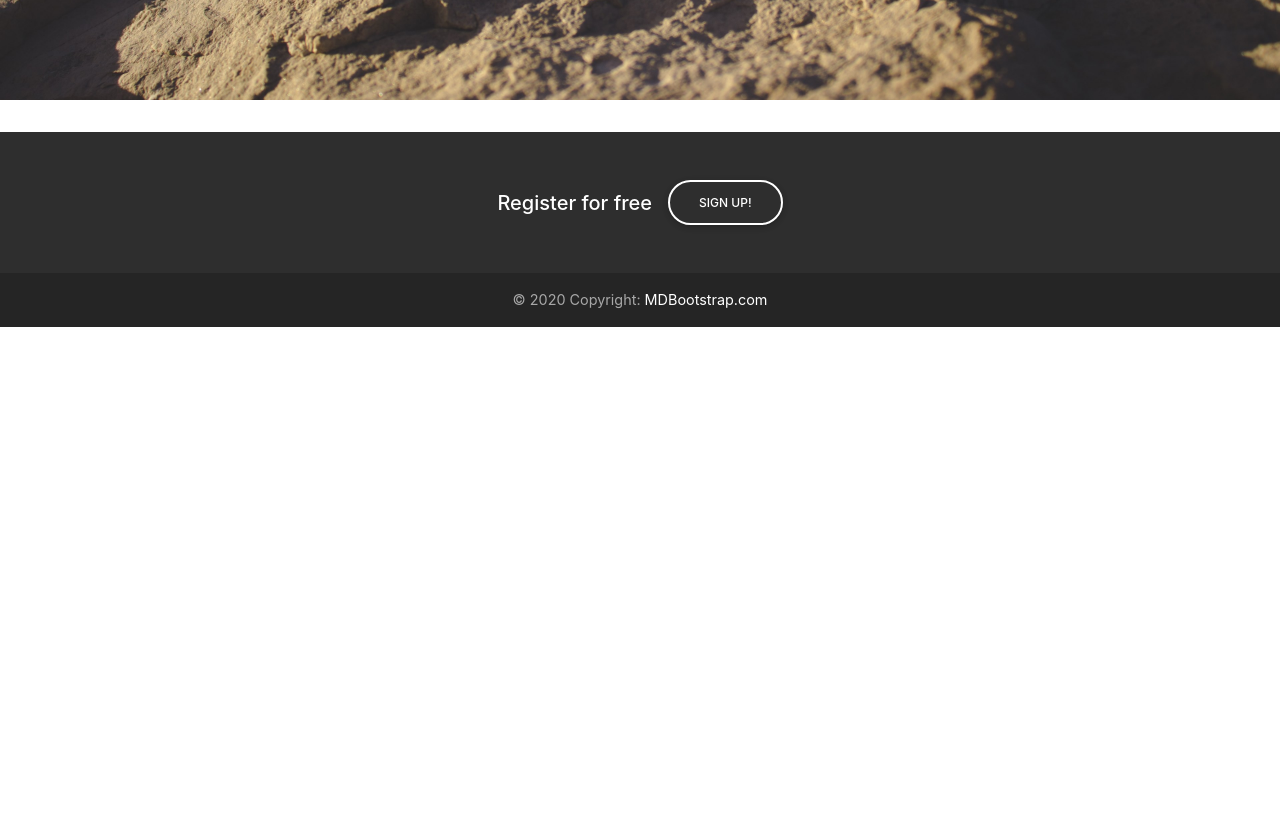
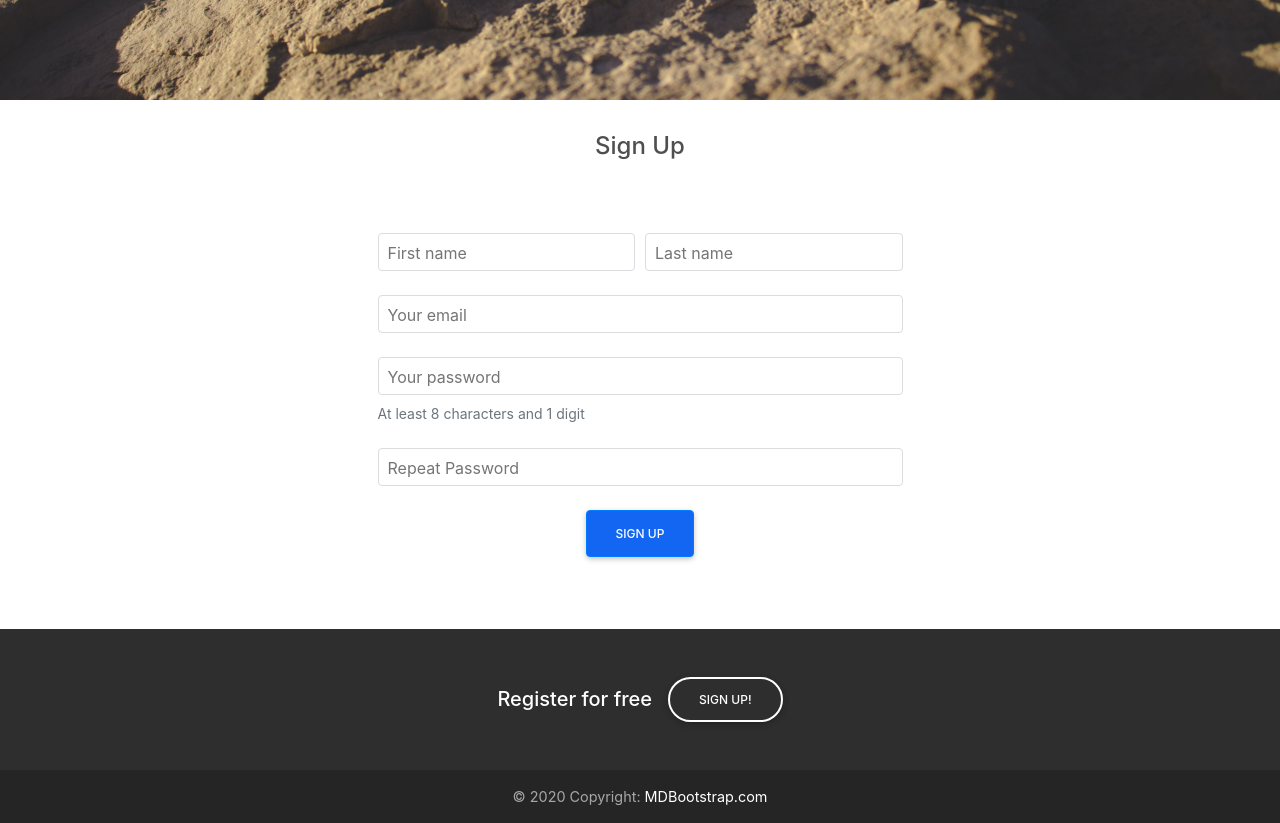
Before and after one commit to tsankovelichkov/shineglass, a React (Create React App) app: page /sign-up in a window 1280 px wide. Shown: the part 500-1323 px from the top of the page. Before the commit the page ends 827 px from the top, so only its background shows below. Built offline with nearby package versions, Linux system fonts and the light colour scheme; the HTML template or start-up script is replaced by a standard one.

Commit message:
creating SignUp Component

```diff
--- a/public/index.html
+++ b/public/index.html
@@ -58,9 +58,10 @@
   <!-- Bootstrap core JavaScript -->
   <script type="text/javascript" src="./js/bootstrap.js"></script>
   <!-- MDB core JavaScript -->
+  <script type="text/javascript" src="./js/mdb.ecommerce.min.js"></script>
+  <!-- MDB Ecommerce JavaScript -->
   <script type="text/javascript" src="./js/mdb.min.js"></script>
-  <!-- MDB Ecommerce JavaScript -->
-  <script type="text/javascript" src="./js/mdb.ecommerce.min.js"></script>
+
   <script>
 
   </script>
--- a/src/App.js
+++ b/src/App.js
@@ -7,6 +7,8 @@ import Contact from './components/Contact/Contact';
 import AboutUs from './components/AboutUs/AboutUs';
 import Categories from './components/Categories/Categories';
 import ProductDetails from './components/ProductDetails/ProductDetails';
+import SignUp from './components/SignUp/SignUp';
+
 
 
 
@@ -24,6 +26,7 @@ function App() {
             <Route path="/contact" exact component={Contact}/>
             <Route path="/about-us" exact component={AboutUs}/>
             <Route path="/categories/:category/:gender" exact component={Categories}/>
+            <Route path="/sign-up" exact component={SignUp}/>
           </Switch>
         </div>
       </main>
--- a/src/components/Header/Header.js
+++ b/src/components/Header/Header.js
@@ -34,12 +34,12 @@ const Header = () => {
               </Link>
               </li>
               <li className="nav-item">
-                <Link to="sign-in" className="nav-link waves-effect">
+                <Link to="/sign-in" className="nav-link waves-effect">
                   Sign in
               </Link>
               </li>
               <li className="nav-item pl-2 mb-2 mb-md-0">
-                <Link to="sign-up" type="button"
+                <Link to="/sign-up" type="button"
                   className="btn btn-outline-info btn-md btn-rounded btn-navbar waves-effect waves-light">Sign
                 up</Link>
               </li>
--- a/src/components/ProductDetails/ProductDetails.js
+++ b/src/components/ProductDetails/ProductDetails.js
@@ -1,6 +1,21 @@
 import React from 'react'
+import { useEffect, useState } from "react";
 
-const ProductDetails = () => {
+
+
+const ProductDetails = ({
+    match
+}) => {
+
+    const [specificSunglass, setSpecificSunglass] = useState([])
+
+    useEffect(() => {
+        fetch(`http://localhost:5000/brands/details/${match.params.id}`)
+            .then(res => res.json())
+            .then(res => setSpecificSunglass(res))
+    }, [match.params.id])
+
+
     return (
         <>
             <section class="mb-5">
@@ -16,9 +31,9 @@ const ProductDetails = () => {
 
                                 <div class="col-12 mb-0">
                                     <figure class="view overlay rounded z-depth-1 main-img">
-                                        <a href="https://mdbootstrap.com/img/Photos/Horizontal/E-commerce/Vertical/15a.jpg"
+                                        <a href='/'
                                             data-size="710x823">
-                                            <img alt="DetailsImg" src="https://mdbootstrap.com/img/Photos/Horizontal/E-commerce/Vertical/15a.jpg"
+                                            <img alt="DetailsImg" src={specificSunglass.imageUrlDetailsPage}
                                                 class="img-fluid z-depth-1" />
                                         </a>
                                     </figure>
@@ -30,26 +45,52 @@ const ProductDetails = () => {
 
                     <div class="col-md-6">
 
-                        <h5>Fantasy T-shirt</h5>
-                        <p class="mb-2 text-muted text-uppercase small">Shirts</p>
-                        <p><span class="mr-1"><strong>$12.99</strong></span></p>
-                        <p class="pt-1">Lorem ipsum dolor sit amet consectetur adipisicing elit. Numquam, sapiente illo. Sit
-                        error voluptas repellat rerum quidem, soluta enim perferendis voluptates laboriosam. Distinctio,
-        officia quis dolore quos sapiente tempore alias.</p>
+                        <h5>{specificSunglass.name}</h5>
+                        <p class="mb-2 text-muted text-uppercase small">{specificSunglass.model}</p>
+                        <p><span class="mr-1"><strong>${specificSunglass.price}</strong></span></p>
                         <div class="table-responsive">
                             <table class="table table-sm table-borderless mb-0">
                                 <tbody>
                                     <tr>
                                         <th class="pl-0 w-25" scope="row"><strong>Model</strong></th>
-                                        <td>Shirt 5407X</td>
-                                    </tr>
-                                    <tr>
-                                        <th class="pl-0 w-25" scope="row"><strong>Color</strong></th>
-                                        <td>Black</td>
+                                        <td>{specificSunglass.model}</td>
                                     </tr>
                                     <tr>
                                         <th class="pl-0 w-25" scope="row"><strong>Delivery</strong></th>
                                         <td>USA, Europe</td>
+                                    </tr>
+                                </tbody>
+                            </table>
+                        </div>
+                        <hr></hr>
+                        <div class="table-responsive mb-2">
+                            <table class="table table-sm table-borderless">
+                                <tbody>
+                                    <tr>
+                                        <td class="pb-0">Select size</td>
+                                    </tr>
+                                    <tr>
+                                        <td>
+                                            <div class="mt-1">
+                                                <div class="form-check form-check-inline pl-0">
+                                                    <input type="radio" class="form-check-input" id="small" name="materialExampleRadios"
+                                                         />
+                                                    <label class="form-check-label small text-uppercase card-link-secondary"
+                                                        for="small">Small</label>
+                                                </div>
+                                                <div class="form-check form-check-inline pl-0">
+                                                    <input type="radio" class="form-check-input" id="medium" name="materialExampleRadios" />
+                                                    <label class="form-check-label small text-uppercase card-link-secondary"
+                                                        for="medium">Medium</label>
+                                                </div>
+                                                <div class="form-check form-check-inline pl-0">
+                                                    <input type="radio" class="form-check-input" id="large" name="materialExampleRadios" />
+                                                    <label class="form-check-label small text-uppercase card-link-secondary"
+                                                        for="large">Large</label>
+                                                </div>
+                                            </div>
+
+                                        </td>
                                     </tr>
                                 </tbody>
                             </table>
--- /dev/null
+++ b/src/components/SignUp/SignUp.js
@@ -0,0 +1,86 @@
+import React from 'react'
+
+const SignUp = () => {
+
+  const onSignUpSubmitHandler = (e) => {
+    e.preventDefault()
+    const firstName=e.target.firstName.value
+    const lastName=e.target.lastName.value
+    const email=e.target.email.value
+    const password=e.target.password.value
+    const repeatPassword=e.target.repeatPassword.value
+
+    console.log(firstName,lastName,email,password,repeatPassword)
+
+  }
+
+
+
+  return (
+    <main>
+      <h4 className="text-center mt-4 mb-5"><strong>Sign Up</strong></h4>
+
+      <div className="container">
+
+        <div className="row d-flex justify-content-center">
+
+          <div className="col-md-6">
+
+            <section className="mt-4 mb-5">
+
+              <form action="#!" onSubmit={onSignUpSubmitHandler}>
+
+                <div className="form-row">
+                  <div className="col">
+                    <div className="md-form md-outline mt-0">
+                      <input type="text" name="firstName" id="materialRegisterFormFirstName" className="form-control" />
+                      <label htmlFor="materialRegisterFormFirstName">First name</label>
+                    </div>
+                  </div>
+                  <div className="col">
+                    <div className="md-form md-outline mt-0">
+                      <input type="text" name="lastName" id="materialRegisterFormLastName" className="form-control" />
+                      <label htmlFor="materialRegisterFormLastName">Last name</label>
+                    </div>
+                  </div>
+                </div>
+
+                <div className="md-form md-outline mt-0">
+                  <input type="email" name="email" id="defaultForm-email2" className="form-control" />
+                  <label data-error="wrong" data-success="right" htmlFor="defaultForm-email2">Your email</label>
+                </div>
+                <div className="md-form md-outline mt-0">
+                  <input type="password" name="password" id="defaultForm-pass2" className="form-control" />
+                  <label data-error="wrong" data-success="right" htmlFor="defaultForm-pass2">Your password</label>
+                  <small id="materialRegisterFormPasswordHelpBlock" className="form-text text-muted mb-4">
+                    At least 8 characters and 1 digit
+                </small>
+                </div>
+                <div className="md-form md-outline mt-0">
+                  <input type="password" name="repeatPassword" id="defaultForm-email2" className="form-control" />
+                  <label data-error="wrong" data-success="right" htmlFor="defaultForm-email2">Repeat Password</label>
+                </div>
+
+                <div className="text-center mb-2">
+
+                <button type="submit" className="btn btn-primary mb-4 waves-effect waves-light">Sign Up</button>
+
+              </div>
+
+              </form>
+
+            </section>
+
+          </div>
+
+
+        </div>
+
+
+
+      </div>
+    </main>
+  )
+}
+
+export default SignUp
```
